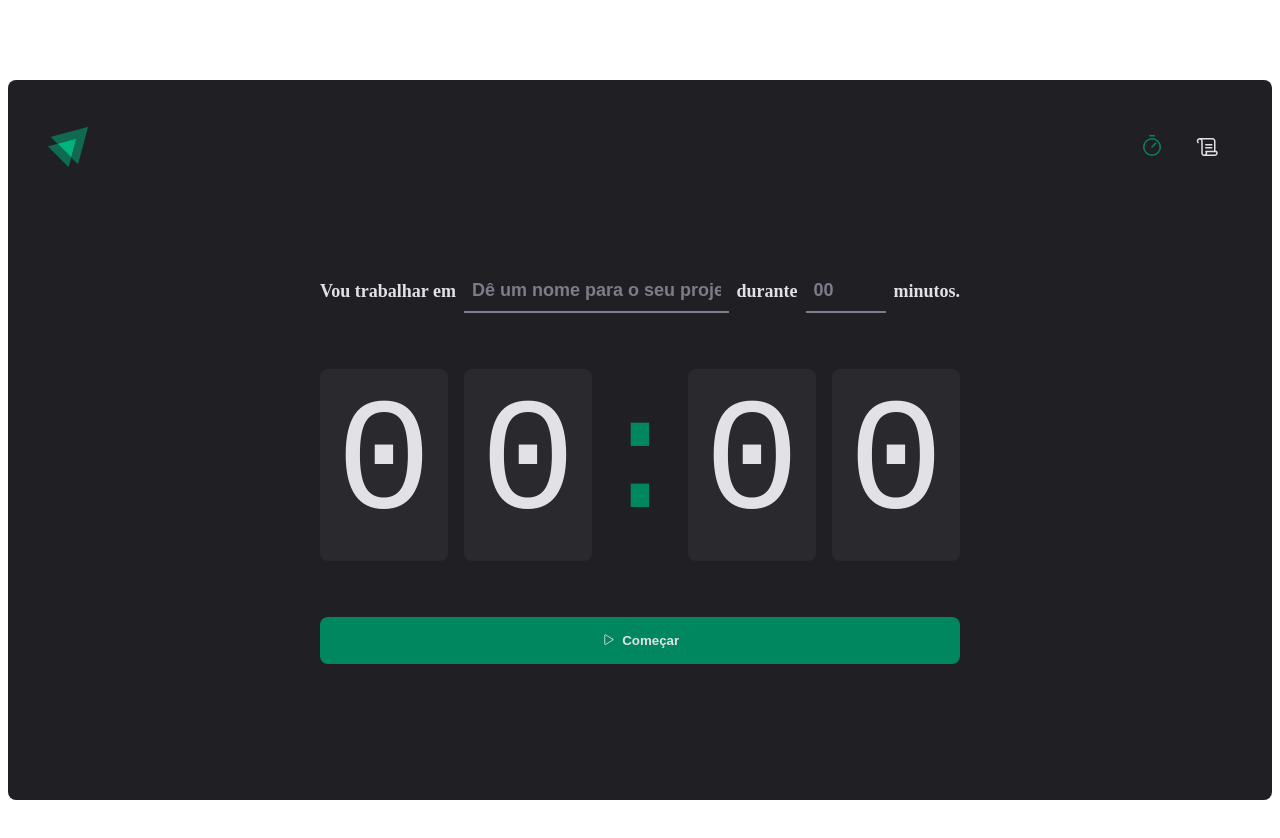
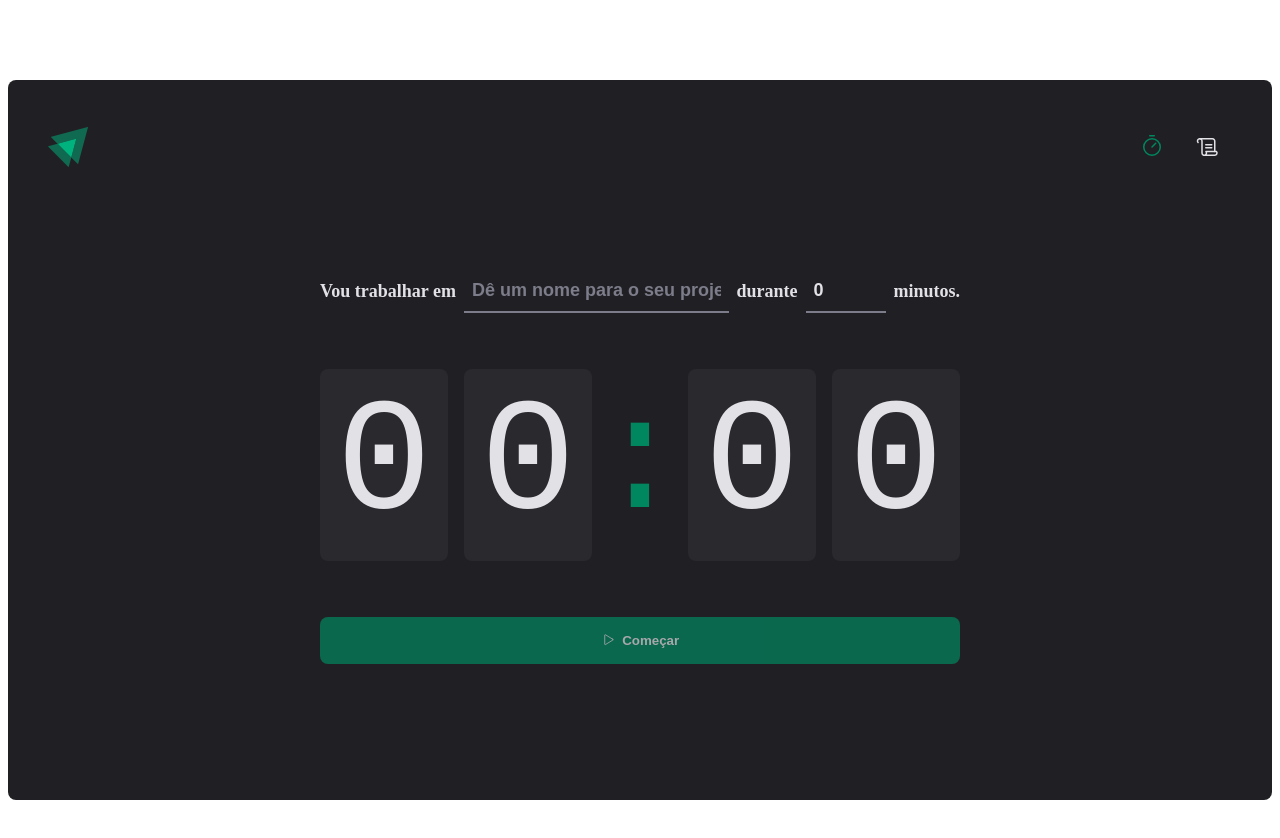
Before and after one commit to hmartiins/Ignite-Timer, a React app: page / in a window 1280 px wide. Shown: the top 838 px of the page. Built offline with nearby package versions, Linux system fonts and the light colour scheme; the HTML template or start-up script is replaced by a standard one.

Commit message:
creating form validations using react-hook-form and zup

```diff
--- a/package.json
+++ b/package.json
@@ -10,13 +10,16 @@
     "lint": "eslint src --ext .ts,.tsx --fix"
   },
   "dependencies": {
+    "@hookform/resolvers": "^2.9.10",
     "@types/styled-components": "^5.1.26",
     "eslint": "^8.26.0",
     "phosphor-react": "^1.4.1",
     "react": "^18.2.0",
     "react-dom": "^18.2.0",
+    "react-hook-form": "^7.39.1",
     "react-router-dom": "^6.4.3",
-    "styled-components": "^5.3.6"
+    "styled-components": "^5.3.6",
+    "zod": "^3.19.1"
   },
   "devDependencies": {
     "@rocketseat/eslint-config": "^1.1.3",
--- a/src/pages/Home/index.tsx
+++ b/src/pages/Home/index.tsx
@@ -1,4 +1,9 @@
 import { Play } from 'phosphor-react'
+import { useForm } from 'react-hook-form'
+import { zodResolver } from '@hookform/resolvers/zod'
+
+import * as zod from 'zod'
+
 import {
   FormContainer,
   HomeContainer,
@@ -9,16 +14,43 @@
   MinutesAmountInput,
 } from './styles'
 
+const newCycleFormValidationSchema = zod.object({
+  task: zod.string().min(1, 'Informe a tarefa'),
+  minutesAmount: zod
+    .number()
+    .min(5, 'O Ciclo precisa ser de no mínimo 5 minutos')
+    .max(60, 'O Ciclo precisa ser de no máximo 60 minutos'),
+})
+
+type NewCycleFormData = zod.infer<typeof newCycleFormValidationSchema>
+
 export function Home() {
+  const { register, handleSubmit, watch, reset } = useForm<NewCycleFormData>({
+    resolver: zodResolver(newCycleFormValidationSchema),
+    defaultValues: {
+      task: '',
+      minutesAmount: 0,
+    },
+  })
+
+  function handleCreateNewCycle(data: NewCycleFormData) {
+    console.log(data)
+    reset()
+  }
+
+  const task = watch('task')
+  const isSubmitDisabled = !task
+
   return (
     <HomeContainer>
-      <form action="">
+      <form onSubmit={handleSubmit(handleCreateNewCycle)} action="">
         <FormContainer>
           <label htmlFor="task">Vou trabalhar em</label>
           <TaskInput
             type="text"
             list="taskSuggestions"
             placeholder="Dê um nome para o seu projeto"
+            {...register('task')}
           />
           <datalist id="taskSuggestions">
             <option value="Projeto 1" />
@@ -34,6 +66,7 @@
             step={5}
             min={5}
             max={60}
+            {...register('minutesAmount', { valueAsNumber: true })}
           />
 
           <span>minutos.</span>
@@ -47,7 +80,7 @@
           <span>0</span>
         </CountDownContainer>
 
-        <StartCountdownButton type="submit">
+        <StartCountdownButton disabled={isSubmitDisabled} type="submit">
           <Play />
           Começar
         </StartCountdownButton>
```
Also changed, not shown: 1 other file (tests, documents, lock files or other folders).
